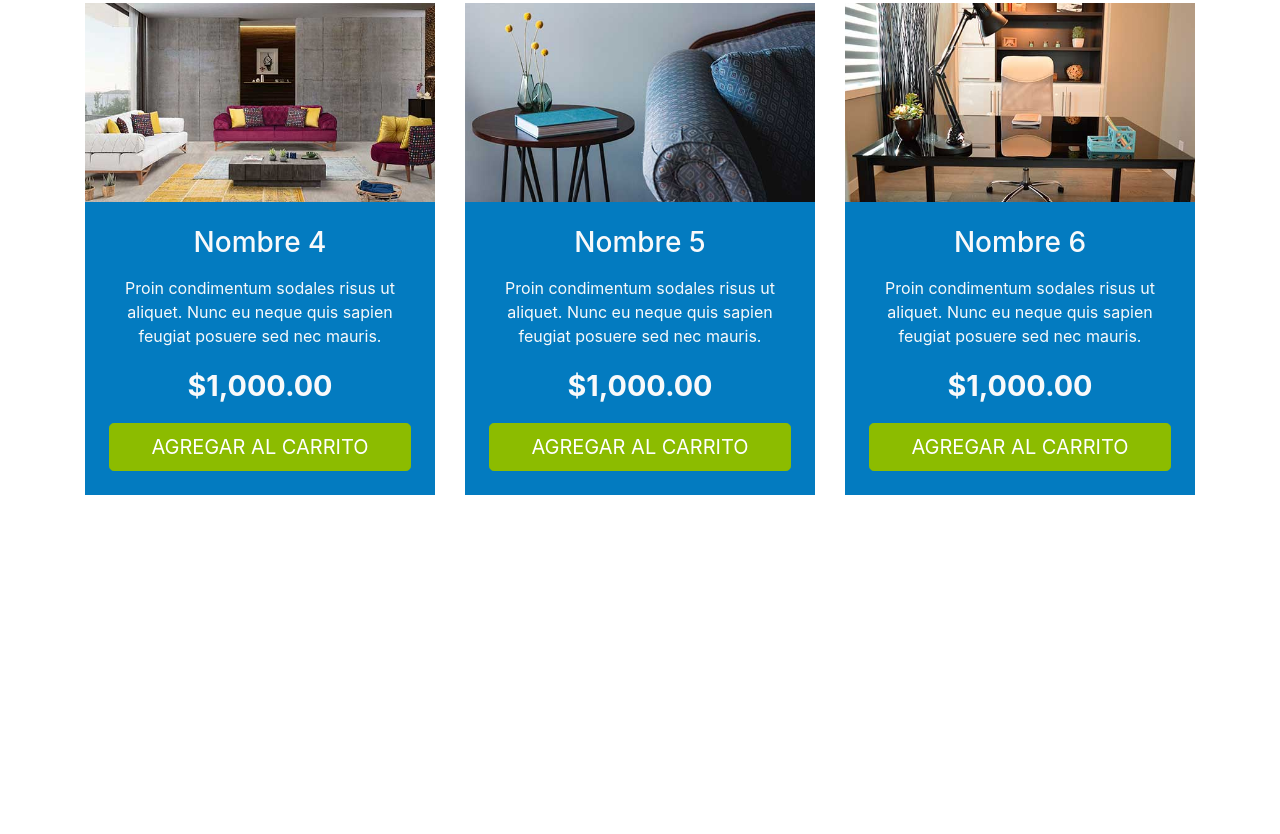
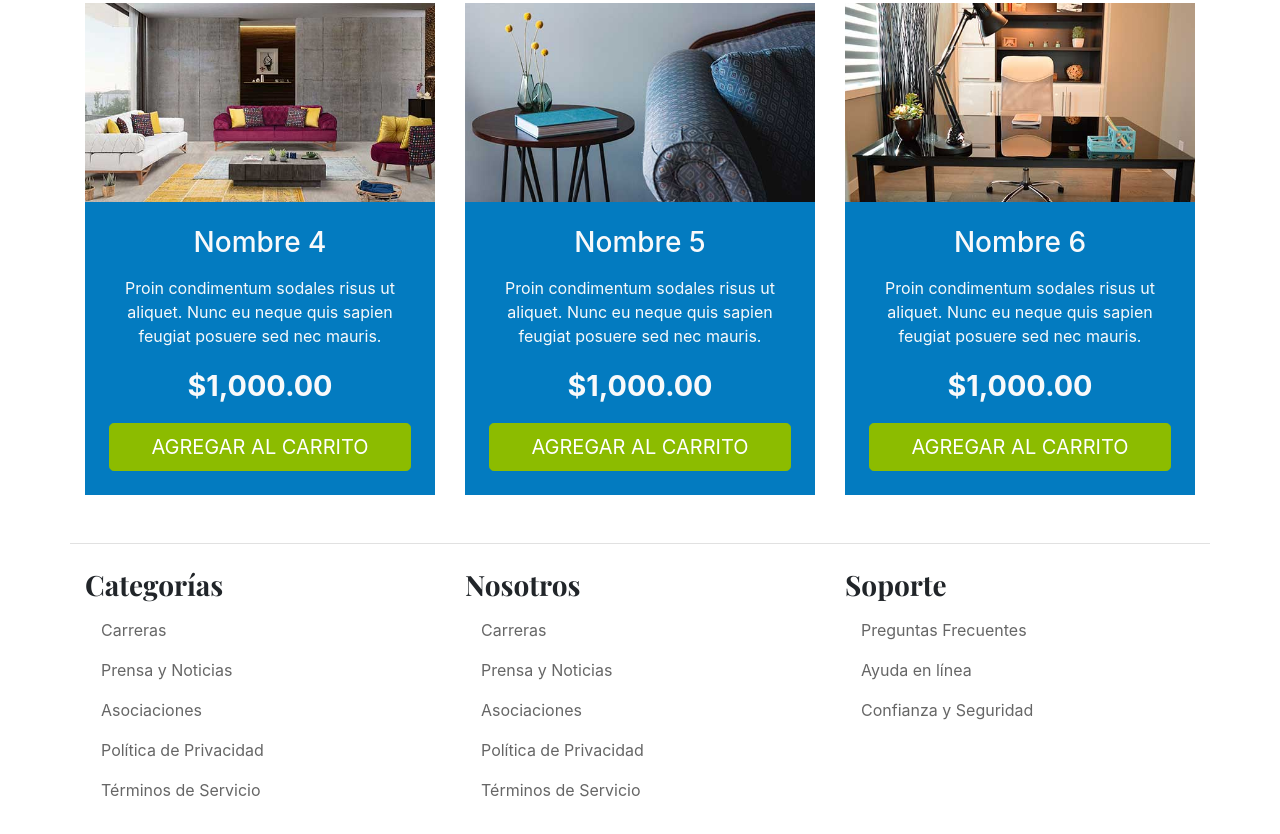
Before and after one commit to tonytenorio/furniture-store, a plain HTML site: page index.html in a window 1280 px wide. Shown: the part 2881-3715 px from the top of the page. Before the commit the page ends 3400 px from the top, so only its background shows below. Drawn offline with nearby package versions, Linux system fonts and the light colour scheme.

Commit message:
Footer section ready

```diff
--- a/index.html
+++ b/index.html
@@ -142,6 +142,41 @@
 
     </div>
 
+    <footer class="footer">
+        <div class="container mt-4 py-4">
+            <div class="row justify-content-center text-center text-md-left">
+                <div class="col-md-4 mt-4 mt-md-0">
+                    <h3 class="titulo">Categorías</h3>
+                    <nav class="footer-menu">
+                        <a href="#" class="nav-link">Carreras</a>
+                        <a href="#" class="nav-link">Prensa y Noticias</a>
+                        <a href="#" class="nav-link">Asociaciones</a>
+                        <a href="#" class="nav-link">Política de Privacidad</a>
+                        <a href="#" class="nav-link">Términos de Servicio</a>
+                    </nav>
+                </div>
+                <div class="col-md-4 mt-4 mt-md-0">
+                    <h3 class="titulo">Nosotros</h3>
+                    <nav class="footer-menu">
+                        <a href="#" class="nav-link">Carreras</a>
+                        <a href="#" class="nav-link">Prensa y Noticias</a>
+                        <a href="#" class="nav-link">Asociaciones</a>
+                        <a href="#" class="nav-link">Política de Privacidad</a>
+                        <a href="#" class="nav-link">Términos de Servicio</a>
+                    </nav>
+                </div>
+                <div class="col-md-4 mt-4 mt-md-0">
+                    <h3 class="titulo">Soporte</h3>
+                    <nav class="footer-menu">
+                        <a href="#" class="nav-link">Preguntas Frecuentes</a>
+                        <a href="#" class="nav-link">Ayuda en línea</a>
+                        <a href="#" class="nav-link">Confianza y Seguridad</a>
+                    </nav>
+                </div>
+            </div>
+        </div>
+    </footer>
+
     <script src="https://code.jquery.com/jquery-3.3.1.slim.min.js" integrity="sha384-q8i/X+965DzO0rT7abK41JStQIAqVgRVzpbzo5smXKp4YfRvH+8abtTE1Pi6jizo" crossorigin="anonymous"></script>
     <script src="https://cdnjs.cloudflare.com/ajax/libs/popper.js/1.14.0/umd/popper.min.js" integrity="sha384-cs/chFZiN24E4KMATLdqdvsezGxaGsi4hLGOzlXwp5UZB1LY//20VyM2taTB4QvJ" crossorigin="anonymous"></script>
     <script src="https://stackpath.bootstrapcdn.com/bootstrap/4.1.0/js/bootstrap.min.js" integrity="sha384-uefMccjFJAIv6A+rW+L4AHf99KvxDjWSu1z9VI8SKNVmz4sk7buKt/6v9KI65qnm" crossorigin="anonymous"></script>
```
